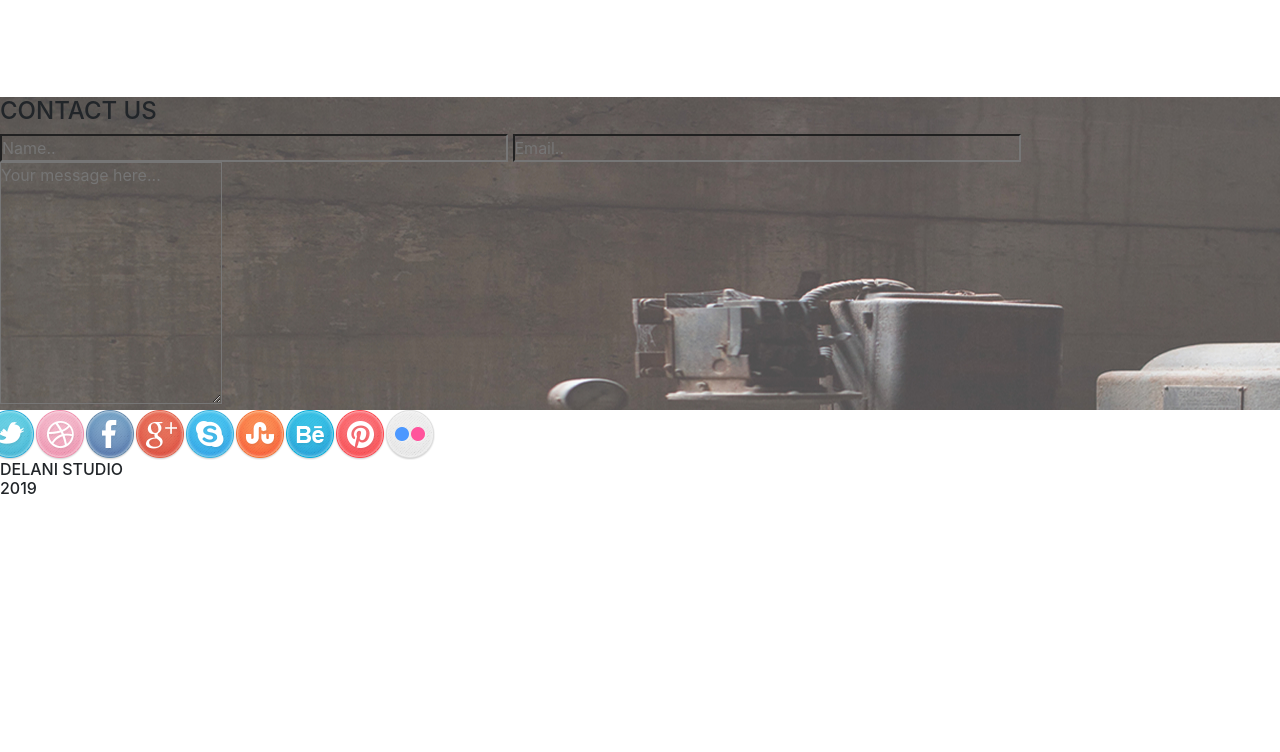
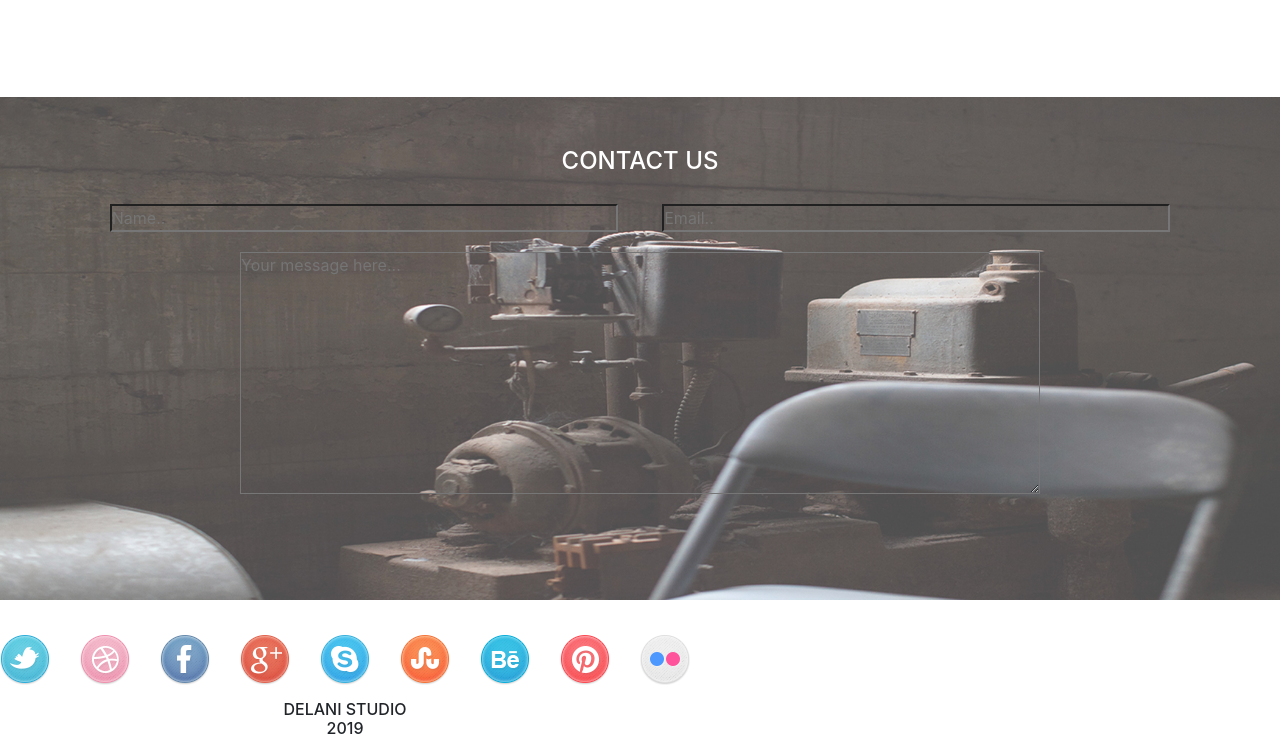
Before and after one commit to audombek/Delani-Studio, a plain HTML site: page index.html in a window 1280 px wide. Shown: the part 2186-2938 px from the top of the page. Before the commit the page ends 2692 px from the top, so only its background shows below. Drawn offline with nearby package versions, Linux system fonts and the light colour scheme; a script that the page names is missing.

Commit message:
add margin,padding for container

```diff
--- a/css/styles.css
+++ b/css/styles.css
@@ -26,6 +26,7 @@ background-repeat: no-repeat
     color:white;
 }
 .container h3{
+    position: relative;
     text-align: center;
     padding-top:50px;
 }
@@ -53,5 +54,31 @@ background-repeat: no-repeat
 }
 .card5{
     background-image: url(../images/c_image.jpg);
+    background-size:cover;
+    text-align: center;
+    padding-bottom:100px;
+}
+.card5 form textarea{
+    margin-top:20px;
+    width:800px;
+}
+.card5 form input{
+    margin-left:20px;
+    margin-right:20px;
+    margin-top:20px;
+}
+.card5 h4{
+    margin-top:50px;
+    color:white;
+}
+.footer {
+    margin-top:20px;
+    display: inline-block;
+}
 
+.footer img{
+    padding:15px;
 }
+.footer h6{
+    text-align: center;
+}
```
